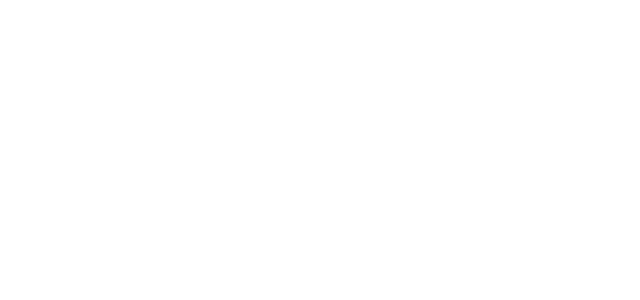
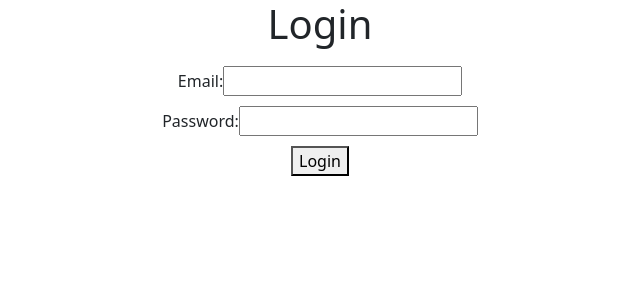
Before and after one commit to AbhayPatil-005/ReactJS-miniProjects, a React (Vite) app in the folder 09_Ecommerce_website/: page /login in a window 1280 px wide. Shown: the top 300 px of the page, without its empty margins (320-960 px from the left). Built offline with nearby package versions, Linux system fonts and the light colour scheme.

Commit message:
Signup and authentication page setup

```diff
--- a/09_Ecommerce_website/src/App.jsx
+++ b/09_Ecommerce_website/src/App.jsx
@@ -5,12 +5,19 @@ import Home from "./components/pages/Home";
 import { ContactUs } from "./components/pages/ContactUs";
 import { Store } from "./components/pages/Store";
 import ProductDetail from "./components/cards/ProductDetail";
-
+import { Cart } from "./components/cart/Cart";
+import LoginForm from "./components/auth/LoginForm";
 
 function App() {
     return(
       <>
+
+        <Cart/>
         <Switch>
+          <Route path='/login' exact>
+            <LoginForm/>
+          </Route>
+
           <Route path='/' exact>
             <Home/>
           </Route>
--- /dev/null
+++ b/09_Ecommerce_website/src/components/auth/Login.jsx
@@ -0,0 +1,69 @@
+import { useState } from "react";
+import { useRef } from "react";
+import styles from './Login.module.css'
+
+export const Login=()=>{
+    const [isLogin, setIsLogin] = useState(true);
+    const [isLoading, setLoading] =  useState(false);
+    const emailRef = useRef();
+    const passwordRef = useRef();
+
+    const switchAuthHandler=()=>{
+        setIsLogin((prev)=>!prev);
+    }
+
+    const submitHandler =(event)=>{
+        event.preventDefault();
+
+        const emailEntered = emailRef.current.value;
+        const passwordEntered = passwordRef.current.value;
+
+        setLoading(true)
+        if (isLogin){
+
+        }else{
+            fetch('https://identitytoolkit.googleapis.com/v1/accounts:signUp?key=AIzaSyBZo67Rv5C_f4qyESDqVW5MCy2zG-ifU-o',{
+                method:'Post',
+                body:JSON.stringify({
+                    email: emailEntered,
+                    password: passwordEntered,
+                    returnSecureToken:true,
+                }),
+                headers:{
+                    'Content-Type':'application/json'
+                }
+            }).then(res=>{
+                setLoading(false)
+                if(res.ok){
+                    //...
+                }else{
+                    return res.json().then((data)=>{
+                        let errorMessage = 'Authentication failed';
+                        console.log(data)
+                        if (data && data.error && data.error.message){
+                            errorMessage=data.error.message;
+                        }
+                        alert(errorMessage);
+                    });
+                }
+            });
+        }
+    }
+    return (<section>
+        <form onSubmit={submitHandler} className={styles.form}>
+            <h1>{isLogin?'Login':'Sign Up'}</h1>
+            <div>
+                <label htmlFor="email">Email: </label>
+                <input type="email" id="email" ref={emailRef} required />
+            </div>
+            <div>
+                <label htmlFor="password">Password: </label>
+                <input type="password" id="password" ref={passwordRef} required />
+            </div>
+            <div>
+                {!isLoading && <button type="submit" onClick={switchAuthHandler}>{isLogin ? 'Login':'Create Account'}</button>}
+                {isLoading && <p>Loading...</p>}
+            </div>
+        </form>
+    </section>)
+}
--- /dev/null
+++ b/09_Ecommerce_website/src/components/auth/Login.module.css
@@ -0,0 +1,8 @@
+.form{
+    display: flex;
+    flex-direction: column;
+    align-items: center;
+    justify-content: center;
+    gap: 10px;
+    height: auto;
+}
--- /dev/null
+++ b/09_Ecommerce_website/src/components/auth/LoginForm.jsx
@@ -0,0 +1,13 @@
+import { useState } from "react";
+import { Login } from "./Login";
+
+const LoginForm =()=>{
+    const [isLogin, setIsLogin] = useState(false);
+
+    return (
+        <>
+            <Login />
+        </>
+    )
+}
+export default LoginForm;
--- a/09_Ecommerce_website/src/components/cards/Cards.jsx
+++ b/09_Ecommerce_website/src/components/cards/Cards.jsx
@@ -38,21 +38,24 @@ const Cards = () => {
             <Row className="justify-content-center">
         {productsArr.map((product, index)=>(
             <Col md={6} lg={6} key={index} className="mb-4 d-flex justify-content-center">
-                    <Card style={{ width: '18rem', border:'2px solid lightblue', borderRadius:'10px', borderRadius:'15px'}}>
+                    <Card style={{ width: '18rem', border:'2px solid lightblue', borderRadius:'15px'}}>
                         <NavLink to={`/store/${product.id}`} style={{ textDecoration: 'none' }}>
                         <Card.Title className=" text-black text-center p-2">
                             {product.title}
                             </Card.Title>
+                        </NavLink>
                         <Card.Img variant="top" src={product.imageUrl} />
+
                         <Card.Body>
                         <div className="d-flex align-items-center">
                             <Card.Text className="me-auto">
                             ${product.price}
                             </Card.Text>
+
                             <Button variant="primary" className="ms-auto" onClick={()=>addItemToCart(product)}>Add to cart</Button>
                         </div>
                     </Card.Body>
-                    </NavLink>
+
                     </Card>
             </Col>
         ))}
```
Also changed, not shown: 09_Ecommerce_website/src/components/auth/UserRegister.jsx (added).
